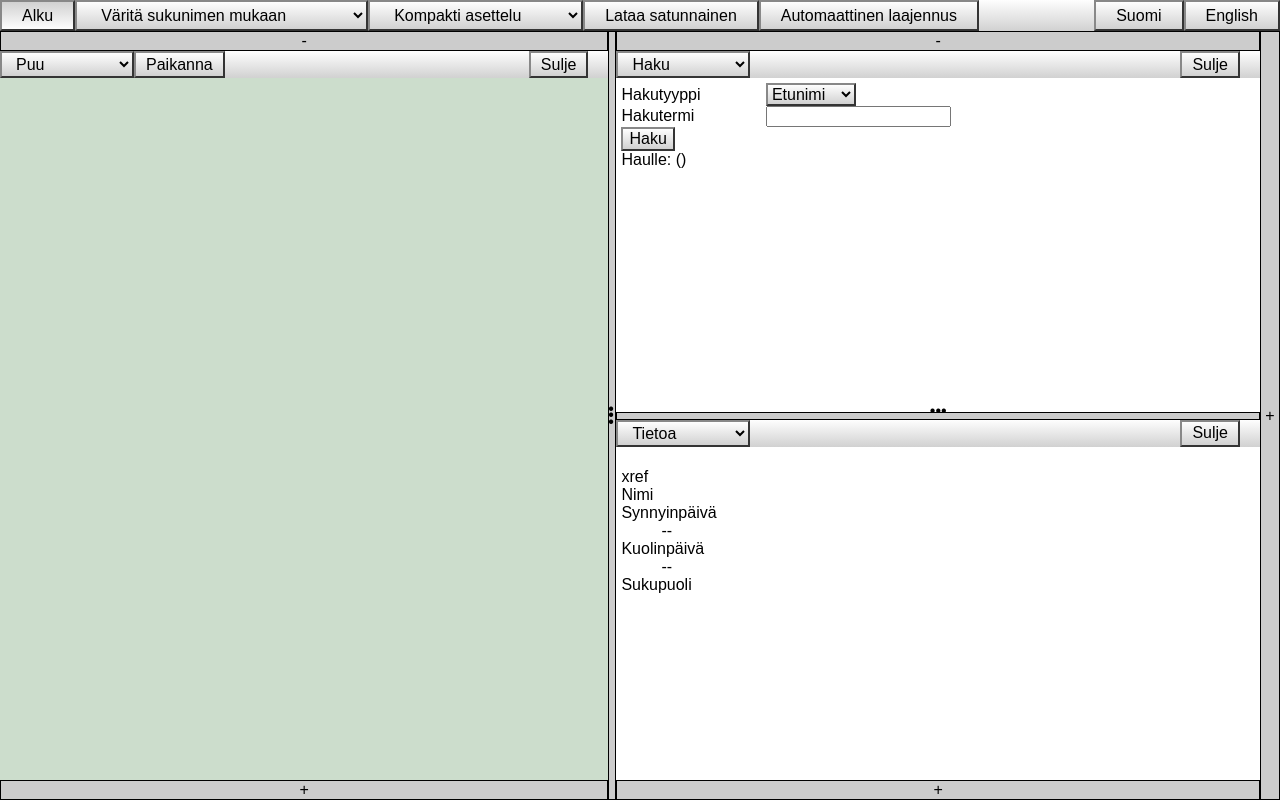
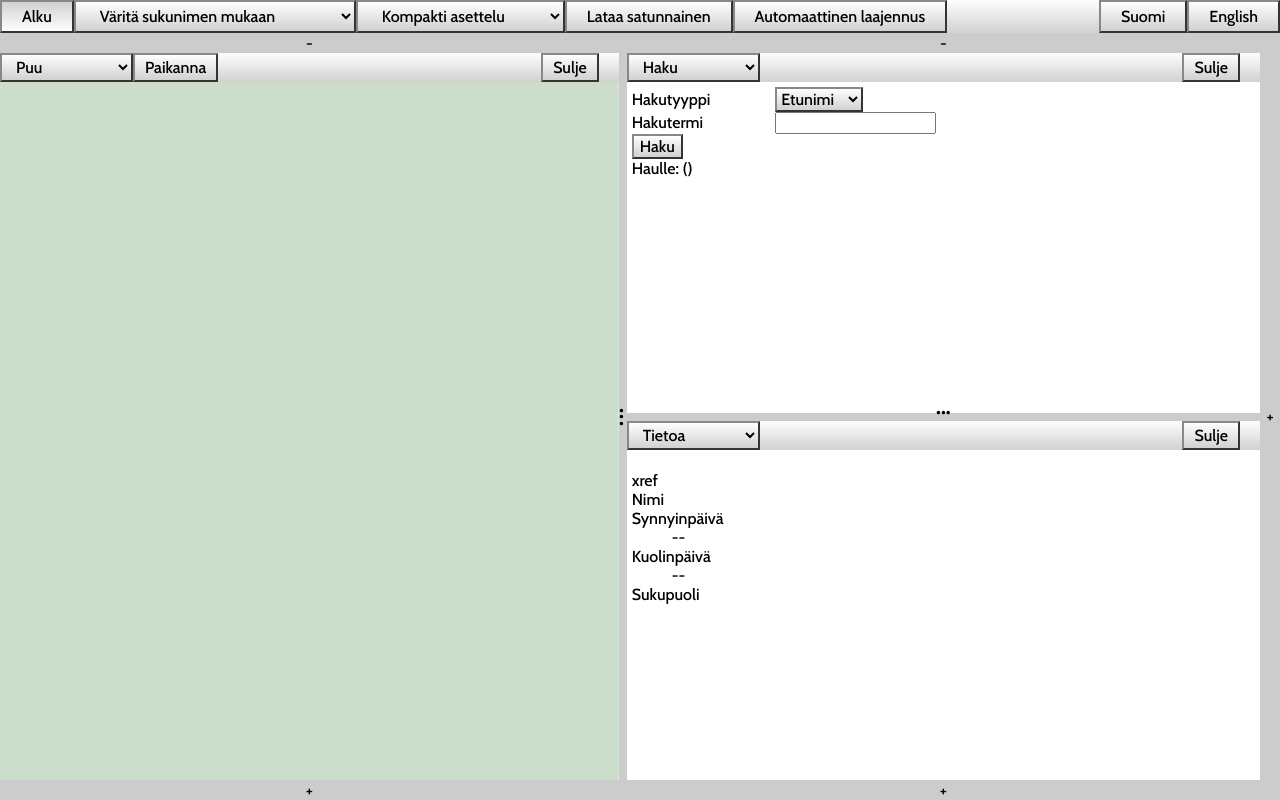
Before and after one commit to ekQ/ancestryai, a Flask app: page /app/ in a window 1280 px wide. Run offline with Flask 2, Linux system fonts and the light colour scheme; data that the repository does not hold is empty; some libraries are stand-ins or nearby versions.

Commit message:
new font and minor changes to UI

```diff
--- a/main/static/css/generic.css
+++ b/main/static/css/generic.css
@@ -1,6 +1,6 @@
 
 * {
-    font-family: Arial;
+    font-family: 'Cabin', sans-serif;
 }
 
 html,
@@ -171,7 +171,7 @@ div#map {
     align-items: center;
 
     box-sizing: border-box;
-    border: 1px solid black;
+    /* border: 1px solid black;*/
 }
 .resizer:active {
     border: 1px solid white;
@@ -179,11 +179,13 @@ div#map {
 .resizer.horizontal {
     height: 8px;
     vertical-align: middle;
-    padding: 3px;
+    padding: 4px;
+    border: none;
 }
 .resizer.vertical {
     width: 8px;
-    padding: 3px;
+    padding: 4px;
+    border: none;
 }
 .resizer.horizontal .wrap {
     display: inline-block;
@@ -191,7 +193,7 @@ div#map {
 }
 .resizer.vertical .wrap {
     display: inline-block;
-    margin-left: -3px;
+    margin-left: -2.5px;
     line-height: 0.4em;
 }
 .resizer:focus {
--- a/main/templates/base.html
+++ b/main/templates/base.html
@@ -2,7 +2,8 @@
 
 <html ng-app="HiskiVisualizer">
 <head>
-    <title>Foo</title>
+    <link href='http://fonts.googleapis.com/css?family=Cabin:500' rel='stylesheet' type='text/css'>
+    <title>AncestryAI</title>
     <meta http-equiv="Content-Type" content="text/html; charset=utf-8" />
     <script src="{{ url_for('static', filename='jslibs/underscore/1.8.3/underscore-min.js') }}"></script>
     <script src="{{ url_for('static', filename='jslibs/jquery/2.1.3/jquery-2.1.3.min.js') }}"></script>
```
